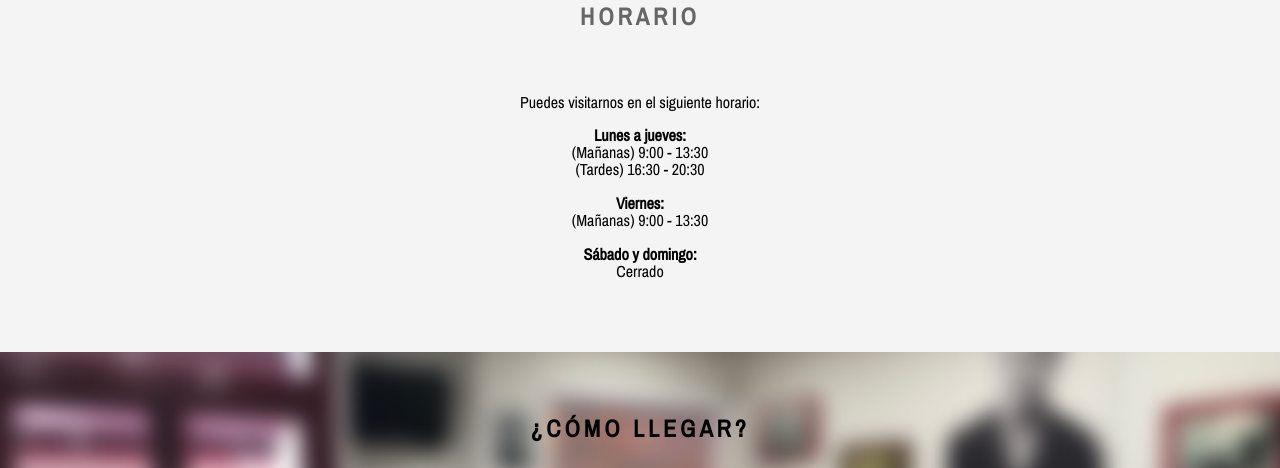
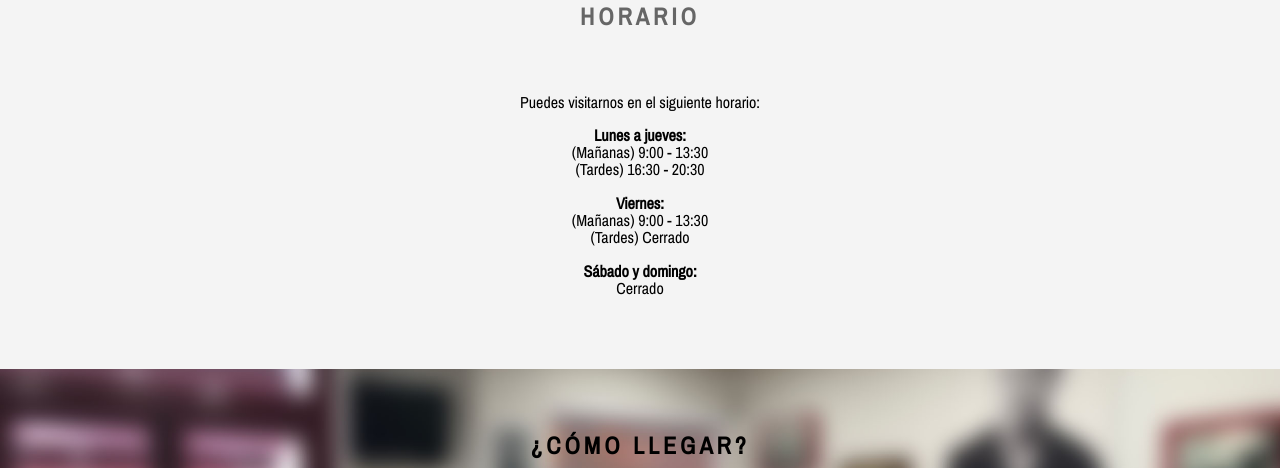
Before and after one commit to pacocanoweb/pacocanoweb.github.io, a plain HTML site: page index.html in a window 1280 px wide. Shown: the part 860-1328 px from the top of the page. Drawn offline with Linux system fonts and the light colour scheme.

Commit message:
Horario actualizado

```diff
--- a/index.html
+++ b/index.html
@@ -71,7 +71,8 @@
 								<strong>Lunes a jueves:</strong><br />(Mañanas) 9:00 - 13:30<br />
 								(Tardes) 16:30 - 20:30<br /><br />
 
-								<strong>Viernes:</strong><br />(Mañanas) 9:00 - 13:30<br /><br />
+								<strong>Viernes:</strong><br />(Mañanas) 9:00 - 13:30<br />
+								(Tardes) Cerrado<br /><br />
 
 								<strong>Sábado y domingo:</strong><br />Cerrado
 							</p>
```
